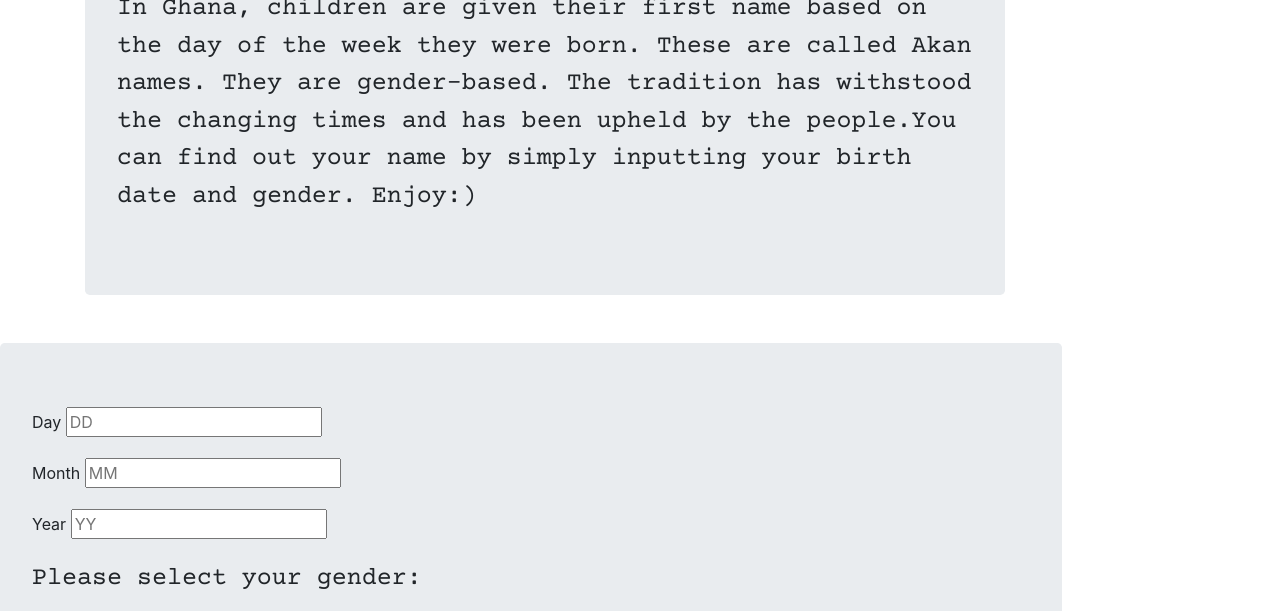
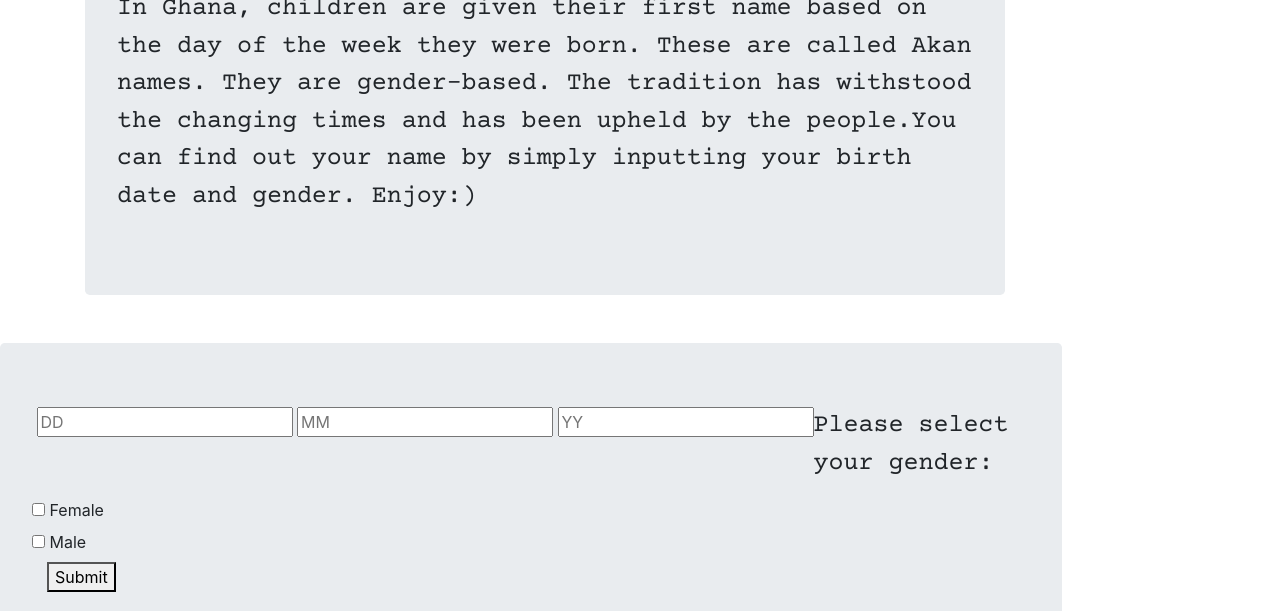
Before and after one commit to brenda-wanjiku/Akanname, a plain HTML site: page index.html in a window 1280 px wide. Shown: the part 318-929 px from the top of the page. Drawn offline with nearby package versions, Linux system fonts and the light colour scheme.

Commit message:
Aligns birthday forms to float left

```diff
--- a/css/style.css
+++ b/css/style.css
@@ -27,4 +27,6 @@ h2 {
     height: 200%;
     float: center;
 }
-.formgroup
+.form-group {
+    float: left;
+}
--- a/index.html
+++ b/index.html
@@ -41,17 +41,17 @@
 
                         <div class="form-group">
 
-                            <label for="date">Day</label>
+                            <label for="date"></label>
                             <input type="number" class="form-label" id="birth-day" placeholder="DD">
                         </div>
 
                         <div class="form-group">
-                            <label for="month">Month</label>
+                            <label for="month"></label>
                             <input type="number" class="form-label" id="birth-month" placeholder="MM">
                         </div>
 
                         <div class="form-group">
-                            <label for="year">Year</label>
+                            <label for="year"></label>
                             <input type="text" class="form-label" id="year" placeholder="YY">
                         </div>
 
```
